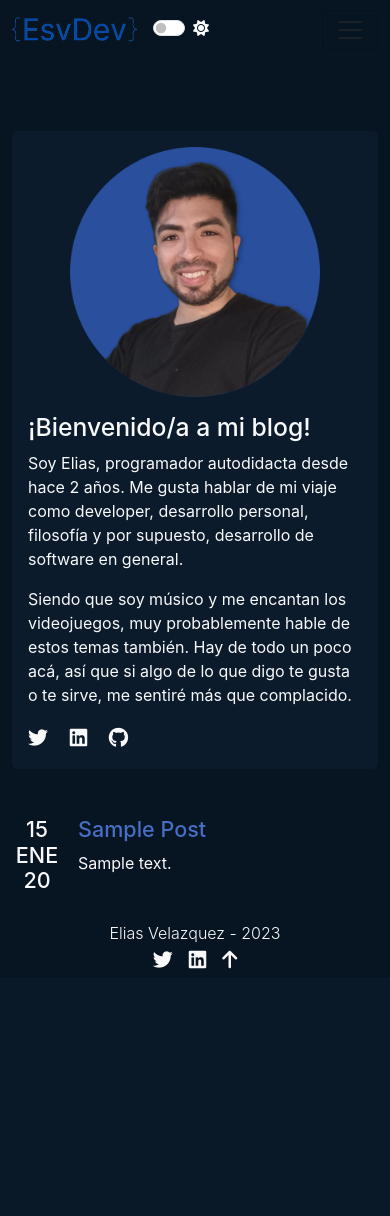
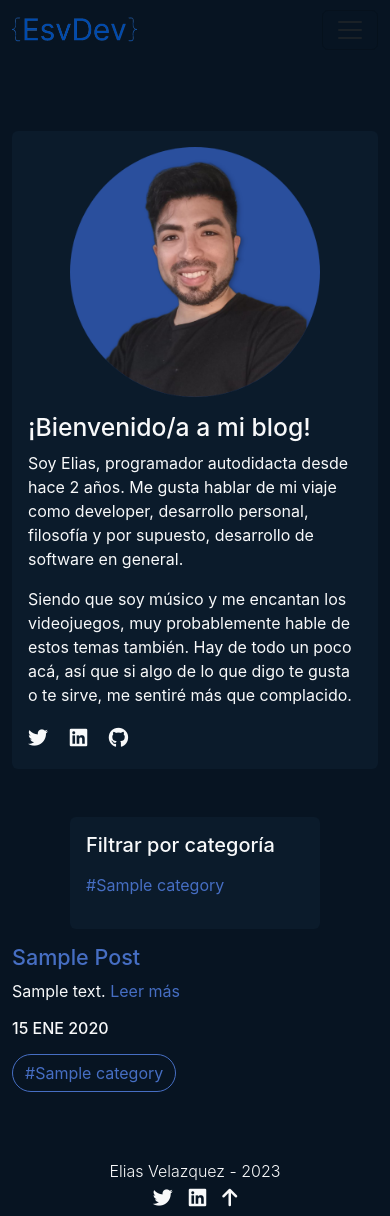
Before and after one commit to eliasvelazquezdev/portfolio_v2_django, a Django app: page /blog/ in a window 390 px wide. Before the commit the page ends 969 px from the top, so only its background shows below. Run offline with Django 4.2, Linux system fonts and the light colour scheme; tables that the repository leaves empty hold one stand-in row (values such as "Sample post"); some libraries are stand-ins or nearby versions.

Commit message:
Añade vista y template para visualizar posts por id

```diff
--- a/blog/templates/blog/blog.html
+++ b/blog/templates/blog/blog.html
@@ -27,29 +27,54 @@
             </div>
         </div>
 
-        {% for post in posts  %}
-        <section class="row mb-3">
-            <div class="col-12 d-flex">
-                <div class="text-center me-3" style="max-width: 50px">
-                    {% filter upper %}
-                      <h4>{{post.published|date:"j M y"}}</h4>
-                    {% endfilter %}
+
+        <section class="row d-flex flex-lg-row flex-column-reverse justify-content-between">
+            <div style="max-width: 1000px">
+                {% for post in posts %}
+                    <article class="col-12 d-flex flex-lg-row flex-column mb-5">
+                        <div class="d-none d-lg-block text-center me-3" style="max-width: 50px">
+                            {% filter upper %}
+                              <h4>{{post.published|date:"j M y"}}</h4>
+                            {% endfilter %}
+                        </div>
+                        <div style="max-width: 800px">
+                             <a href="{% url 'post_id' id=post.id %}" class="text-decoration-none">
+                                 <h4 style="color: #466EC3">{{post.title|title}}</h4>
+                             </a>
+                             <p>
+                                {{post.content|truncatewords:50}}
+                                <a href="{% url 'post_id' id=post.id %}" class="text-decoration-none link-opacity-50-hover" style="color: #466EC3">Leer más</a>
+                             </p>
+                            <div class="d-lg-none mb-3">
+                                {% filter upper %}
+                                    <h6>{{post.published|date:"j M Y"}}</h6>
+                                {% endfilter %}
+                            </div>
+
+                            <div class="d-flex">
+                                {% for category in post.categories.all %}
+                                <a href="" class="btn btn-link rounded-pill text-decoration-none me-3 mb-3 link-opacity-25-hover" style="color: #466EC3; border: 1px solid">#{{category.name}}</a>
+                                {% endfor %}
+                            </div>
+                        </div>
+                    </article>
+                {% endfor %}
+            </div>
+
+            <aside class="rounded p-3 mx-auto mb-3" style= "background-color: #0b1b2b; max-width: 250px">
+
+                <h5 class="mb-3"><i class="fas fa-filter-list" style="color: #496ba7;"></i>Filtrar por categoría</h5>
+
+                {% for category in categories %}
+
+                    <a href="" class=" d-block text-decoration-none mb-3" style="color: #466EC3">#{{category.name}}</a>
+
+                {% endfor %}
+
+            </aside>
+        </section>
 
 
-                </div>
-
-                <div class="w-50">
-                     <h4 style="color: #466EC3">{{post.title|title}}</h4>
-                     <p>{{post.content|truncatewords:50}}</p>
-
-
-
-
-                </div>
-            </div>
-        </section>
-
-        {% endfor %}
     </div>
 
 
--- a/blog/urls.py
+++ b/blog/urls.py
@@ -3,4 +3,5 @@ from . import views
 
 urlpatterns = [
     path('', views.blog, name='blog'),
+    path('post/<str:id>/', views.post, name='post_id')
 ]
--- a/blog/views.py
+++ b/blog/views.py
@@ -1,8 +1,16 @@
 from django.shortcuts import render
-from .models import Post
+from .models import Post, Category
 
 # Create your views here.
 def blog(request):
     posts = Post.objects.all()
-    ctx = {"posts" : posts}
+    categories = Category.objects.all()
+    ctx = {"posts" : posts, "categories" : categories}
+
     return render(request, 'blog/blog.html', ctx )
+
+def post(request, id):
+    post = Post.objects.get(id=id)
+    ctx = {"post" : post}
+
+    return render(request, 'blog/post.html', ctx)
--- a/core/templates/core/partials/_header.html
+++ b/core/templates/core/partials/_header.html
@@ -8,10 +8,13 @@
                     <a class="navbar-brand" href="{% url 'index' %}">
                         <img src="{% static '/assets/img/EsvDev.png' %}" alt="Logo" width="125" height="30" class="d-inline-block align-text-top">
                     </a>
+
+                    {% if not 'blog' in request.path %}
                     <div class="form-check form-switch mt-2 me-3">
                         <span><i id="sun-icon" class="fas fa-sun text-light"></i></span>
                         <input class="form-check-input" type="checkbox" role="switch" id="flexSwitchCheckDefault">
                     </div>
+                    {% endif %}
                 </div>
 
                 <button class="navbar-toggler" type="button" data-bs-toggle="collapse" data-bs-target="#navbarNav" aria-controls="navbarNav" aria-expanded="false" aria-label="Toggle navigation">
@@ -29,9 +32,11 @@
                       <li class="nav-item me-lg-2">
                         <a class="nav-link py-1 px-3 rounded btn link-intro link-light link-opacity-50 mb-2 mb-lg-0" href="{% url 'blog' %}">Blog</a>
                       </li>
+                      {% if not 'blog' in request.path %}
                       <li class="nav-item me-lg-2">
                         <span id="translate-button" class="nav-link py-1 px-3 rounded btn link-intro link-light link-opacity-50 mb-2 mb-lg-0"></i>English version</span>
                       </li>
+                      {% endif %}
                     </ul>
                 </div>
             </div>
```
Also changed, not shown: blog/templates/blog/post.html (added, +43 -0 lines).
